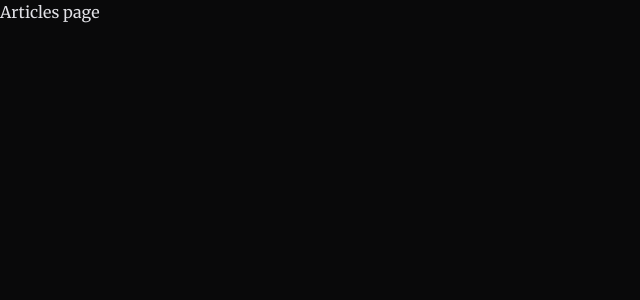
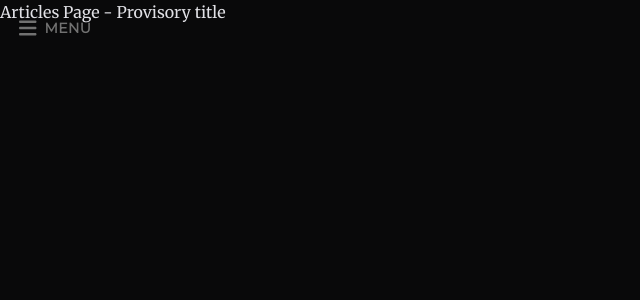
Before and after one commit to yuliaribeiro/USP-Letras, a React (Vite) app: page /articles in a window 1280 px wide. Shown: the top 300 px of the page, without its empty margins (0-640 px from the left). Built offline with nearby package versions, Linux system fonts and the light colour scheme.

Commit message:
feat: Link button on Home in articles section to Articles Page

```diff
--- a/src/components/Articles/Article.tsx
+++ b/src/components/Articles/Article.tsx
@@ -12,6 +12,7 @@ export function Article() {
 				marginLeft: "auto",
 				marginRight: "auto",
 				"&:hover": { scale: { lg: "1.09", md: "1.05" } },
+				bgcolor: "#DADADA",
 			}}
 		>
 			{/*TODO Apply onclick to redirect to the article*/}
--- a/src/components/Articles/ArticlesSection.tsx
+++ b/src/components/Articles/ArticlesSection.tsx
@@ -1,3 +1,4 @@
+import { Link } from "react-router-dom";
 import { Article } from "./Article";
 import { Button, Grid } from "@mui/material";
 
@@ -31,7 +32,7 @@ export function ArticlesSection() {
 					}}
 					variant="contained"
 				>
-					See all
+					<Link to="/articles">See all</Link>
 				</Button>
 			</Grid>
 		</>
--- a/src/pages/ArticlesPage/ArticlesPage.tsx
+++ b/src/pages/ArticlesPage/ArticlesPage.tsx
@@ -1,3 +1,10 @@
+import { NavBarSection } from "../../components/NavBar/NavBarSection";
+
 export function ArticlesPage() {
-	return <h1>Articles page</h1>;
+	return (
+		<>
+			<NavBarSection />
+			<h1>Articles Page - Provisory title</h1>
+		</>
+	);
 }
```
